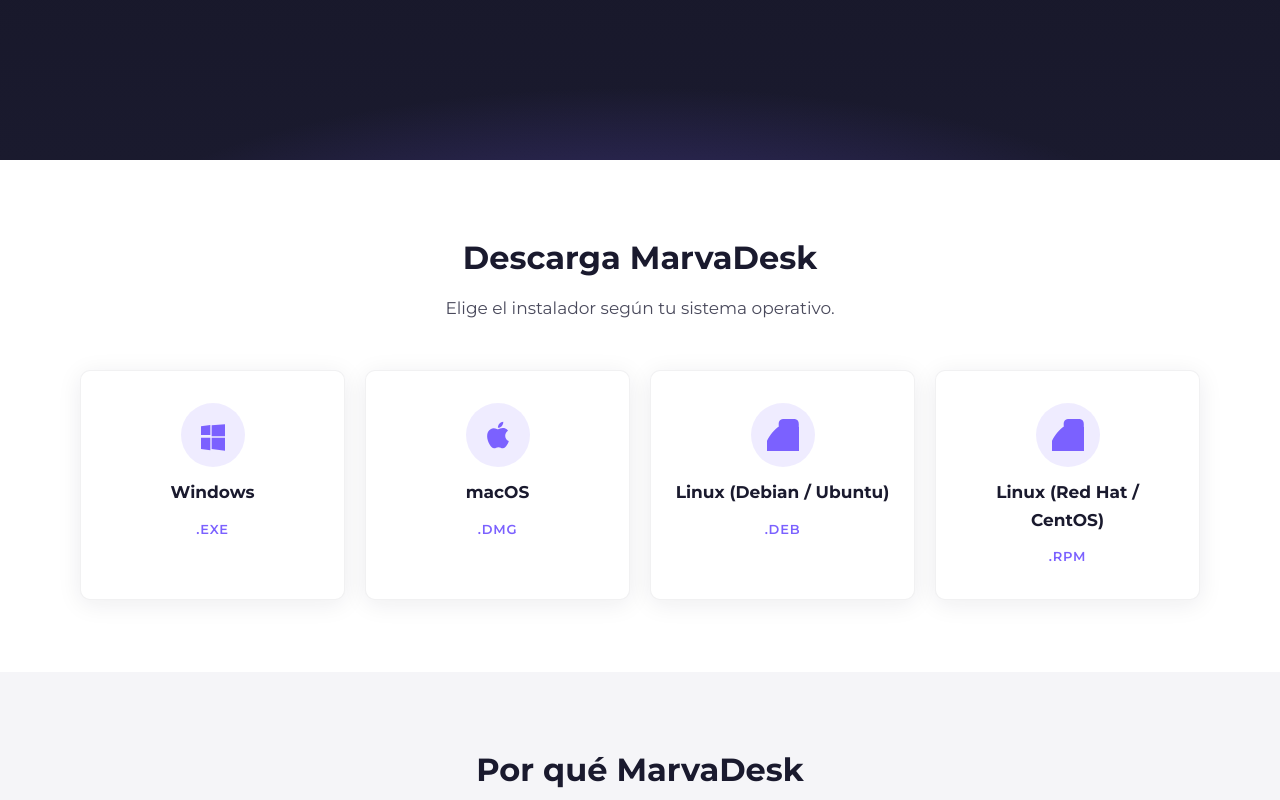
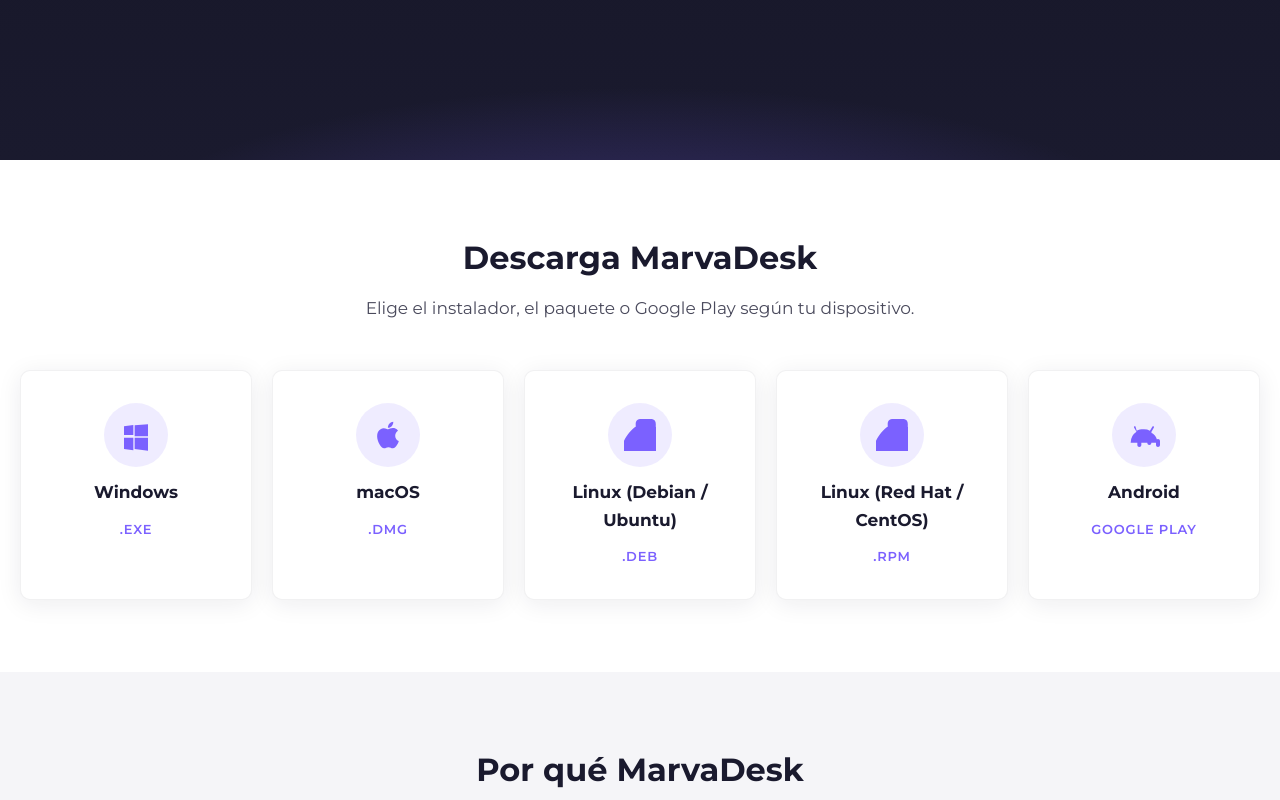
Before and after one commit to mxmarva/MarvaSupport-Landing, a plain HTML site: page index.html in a window 1280 px wide. Shown: the part 473-1273 px from the top of the page. Drawn offline with Linux system fonts and the light colour scheme.

Commit message:
Play Store added

```diff
--- a/index.html
+++ b/index.html
@@ -81,7 +81,7 @@
         <div class="container">
           <header class="section-header">
             <h2>Descarga MarvaDesk</h2>
-            <p>Elige el instalador según tu sistema operativo.</p>
+            <p>Elige el instalador, el paquete o Google Play según tu dispositivo.</p>
           </header>
           <div class="download-grid">
             <a
@@ -125,6 +125,21 @@
               </span>
               <span class="download-label">Linux (Red Hat / CentOS)</span>
               <span class="download-ext">.rpm</span>
+            </a>
+            <a
+              class="download-card"
+              href="https://play.google.com/store/apps/details?id=com.solucionesmarva.desk"
+              rel="noopener noreferrer"
+            >
+              <span class="download-icon" aria-hidden="true">
+                <svg viewBox="0 0 24 24" fill="currentColor">
+                  <path
+                    d="M17.6 9.48l1.84-3.18c.16-.31.04-.69-.26-.85-.29-.15-.65-.06-.83.22l-1.88 3.14a10.1 10.1 0 0 0-4.97-1.03c-1.78 0-3.46.37-4.97 1.03L5.61 5.67c-.18-.28-.54-.37-.83-.22-.3.16-.42.54-.26.85L6.36 9.48A9.84 9.84 0 0 0 2 17.75h20c0-3.34-1.72-6.33-4.4-7.27zM7 19.5c0 .83.67 1.5 1.5 1.5S10 20.33 10 19.5v-3c0-.83-.67-1.5-1.5-1.5S7 15.67 7 16.5v3zm7.5-1.5c0 .83.67 1.5 1.5 1.5s1.5-.67 1.5-1.5v-3c0-.83-.67-1.5-1.5-1.5s-1.5.67-1.5 1.5v3zm6.5 1.5c0 .83.67 1.5 1.5 1.5s1.5-.67 1.5-1.5v-3c0-.83-.67-1.5-1.5-1.5s-1.5.67-1.5 1.5v3z"
+                  />
+                </svg>
+              </span>
+              <span class="download-label">Android</span>
+              <span class="download-ext">Google Play</span>
             </a>
           </div>
         </div>
--- a/styles.css
+++ b/styles.css
@@ -362,10 +362,20 @@ a:hover {
 }
 
 /* Downloads */
+.downloads-section .container {
+  width: min(1240px, 100% - 2rem);
+}
+
 .download-grid {
   display: grid;
-  grid-template-columns: repeat(auto-fill, minmax(240px, 1fr));
+  grid-template-columns: repeat(auto-fill, minmax(200px, 1fr));
   gap: 1.25rem;
+}
+
+@media (min-width: 1000px) {
+  .download-grid {
+    grid-template-columns: repeat(5, minmax(0, 1fr));
+  }
 }
 
 .download-card {
```
